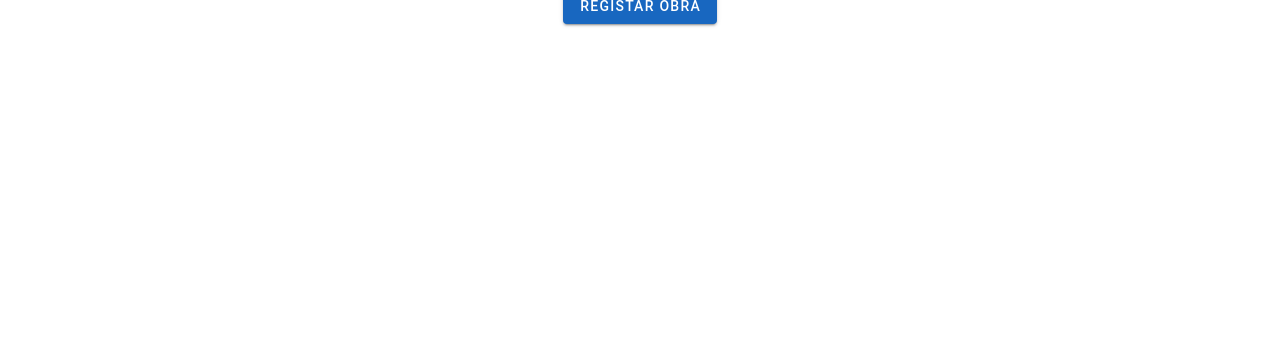
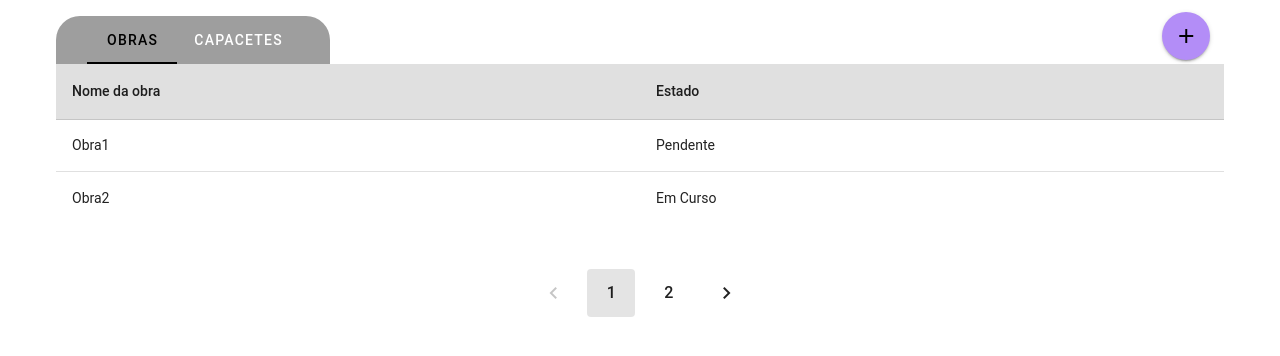
Before and after one commit to DiogoVieira63/iHat, a Vue app in the folder frontend/: page / in a window 1280 px wide. Shown: the top 356 px of the page. Built offline with nearby package versions, Linux system fonts and the light colour scheme.

Commit message:
add ListaComponent and update Home View

```diff
--- a/frontend/src/components/FormObra.vue
+++ b/frontend/src/components/FormObra.vue
@@ -20,10 +20,8 @@ async function submit (event){
         width="1024"
       >
         <template v-slot:activator="{ props }">
-          <v-btn
-            color="primary"
-            v-bind="props">
-            Registar Obra
+          <v-btn icon color="primary" v-bind="props">
+            <v-icon color="black">mdi-plus</v-icon>
           </v-btn>
         </template>
         <v-card>
--- /dev/null
+++ b/frontend/src/components/Lista.vue
@@ -0,0 +1,43 @@
+<script setup>
+import { defineProps, computed, ref } from "vue"
+const props = defineProps({
+  list: {
+    type: Array,
+    required: true
+  }
+})
+
+const headers = computed(() => Object.keys(props.list[0]))
+const numColsPercent = computed(() => (100 / headers.value.length) + "%")
+const page = ref(1);
+const maxPerPage = 5;
+const numPages = 2//computed(() => Math.ceil(props.list.length / maxPerPage));
+
+</script>
+<template>
+    <v-table>
+        <thead>
+            <tr>
+                <th v-for="header in headers" :key="header" class="text-left" >
+                    {{ header }}
+                </th>
+            </tr>
+        </thead>
+        <tbody>
+            <tr v-for="(item,index) in props.list" :key="index">
+                <td v-for="header in headers" :key="header" class="text-left" >
+                    {{ item[header] }}
+                </td>
+            </tr>
+            </tbody>
+    </v-table>
+    <v-pagination class="mt-10" v-if="numPages !== 1" v-model="page" :length="numPages"></v-pagination>
+</template>
+
+<style scoped>
+
+th{
+    width: v-bind(numColsPercent);
+    background-color: #e0e0e0;
+}
+</style>
--- a/frontend/src/components/PageLayout.vue
+++ b/frontend/src/components/PageLayout.vue
@@ -7,7 +7,7 @@
 
  <template>
   <v-app>
-    <v-app-bar :elevation="3" color="#B38DF7" rounded height="100">
+    <v-app-bar :elevation="3" color="primary" rounded height="100">
 			<v-btn icon><img src="/Hotpot.png" alt="Image" style="width: 80px; height: 80px;"/></v-btn>
 			<v-app-bar-title><b>iHat</b></v-app-bar-title>
       <template v-slot:append>
--- a/frontend/src/main.js
+++ b/frontend/src/main.js
@@ -16,8 +16,14 @@ const vuetify = createVuetify({
   components,
   directives,
   theme: {
-    defaultTheme: "light",
-    //
+    themes: {
+      light: {
+        dark: false,
+        colors: {
+          primary: "#B38DF7",
+        }
+      },
+    },
   },
 });
 
--- a/frontend/src/views/HomeView.vue
+++ b/frontend/src/views/HomeView.vue
@@ -1,7 +1,44 @@
 <script setup>
 import FormObra from "../components/FormObra.vue"
+import Lista from "../components/Lista.vue"
+import { reactive, ref, watch } from "vue"
+
+const obras = [{ 'Nome da obra': 'Obra1', 'Estado': 'Pendente' }, { 'Nome da obra': 'Obra2', 'Estado': 'Em Curso' }]
+const Capacetes = [{ 'Id': '1', 'Estado': 'Pendente'}, { 'Id': 'Obra2', 'Estado': 'Em Curso' }]
+const tab = ref("Obras")
+const list = ref(obras)
+const formObra = ref(true)
+
+watch(tab, (newValue, oldValue) => {
+  if (newValue === "Obras") {
+    list.value = obras
+    formObra.value = true
+  } else if (newValue === "Capacetes") {
+    list.value = Capacetes
+    formObra.value = false
+  }
+})
+
 </script>
 
 <template>
-  <FormObra />
+  <v-container>
+    <v-sheet class="mx-auto" max-width="1500px">
+      <v-row>
+        <v-col cols="12" xl="2" lg="3" md="6" class="text-center">
+          <v-tabs v-model="tab" class="rounded-t-xl align-start" bg-color="grey lighten-3" color="black"
+            align-tabs="center">
+            <v-tab value="Obras" color="black">Obras</v-tab>
+            <v-tab value="Capacetes" color="black">Capacetes</v-tab>
+          </v-tabs>
+        </v-col>
+        <v-spacer></v-spacer>
+        <v-col cols="1" align-self="end">
+        <FormObra v-if="formObra" class="mb-1"/>
+        <!--FormCapacete v-else/-->
+        </v-col>
+      </v-row>
+      <Lista :list="list" />
+    </v-sheet>
+  </v-container>
 </template>
```
